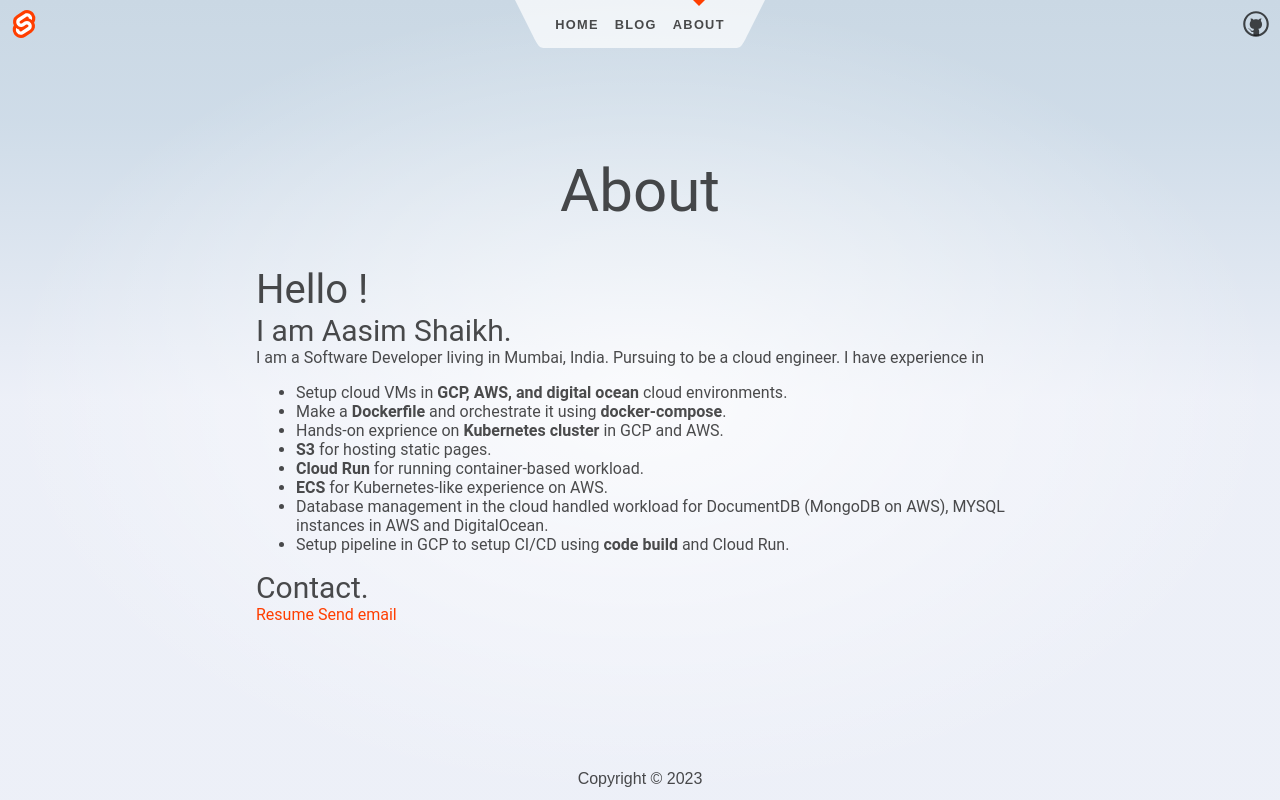
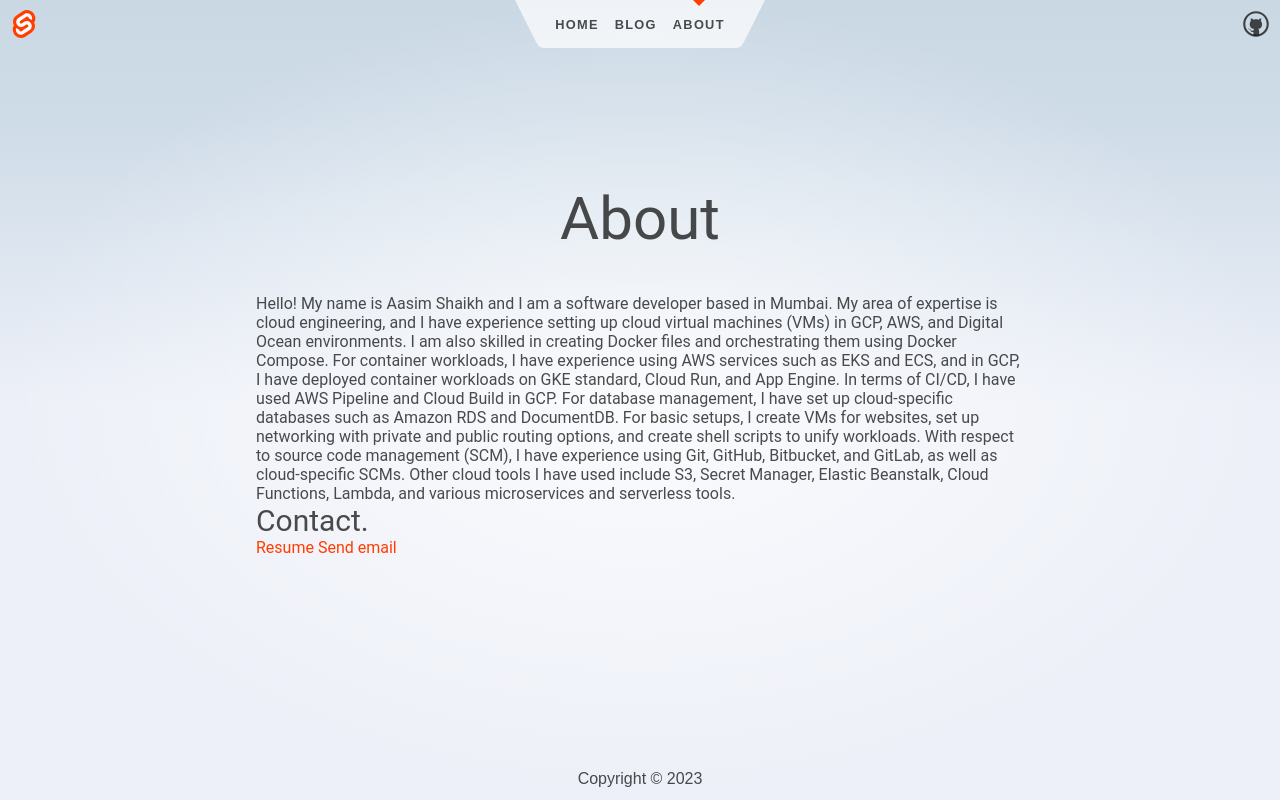
Before and after one commit to aasim-park/blog, a SvelteKit app: page /about in a window 1280 px wide. Built offline with nearby package versions, Linux system fonts and the light colour scheme.

Commit message:
removed consolelog and added about from AI

```diff
--- a/src/routes/about/+page.svelte
+++ b/src/routes/about/+page.svelte
@@ -9,29 +9,10 @@
 
 <div class="text-column">
 	<h1>About</h1>
-	<div class="hello">Hello !</div>
-	<div class="name">I am Aasim Shaikh.</div>
 	<div>
-		I am a Software Developer living in Mumbai, India. Pursuing to be a cloud engineer. I have
-		experience in
-		<ul>
-			<li>Setup cloud VMs in <b>GCP, AWS, and digital ocean</b> cloud environments.</li>
-
-			<li>Make a <b>Dockerfile</b> and orchestrate it using <b>docker-compose</b>.</li>
-			<li>Hands-on exprience on <b>Kubernetes cluster</b> in GCP and AWS.</li>
-			<li><b>S3</b> for hosting static pages.</li>
-			<li><b>Cloud Run</b> for running container-based workload.</li>
-			<li><b>ECS</b> for Kubernetes-like experience on AWS.</li>
-			<li>
-				Database management in the cloud handled workload for DocumentDB (MongoDB on AWS), MYSQL
-				instances in AWS and DigitalOcean.
-			</li>
-			<li>
-				Setup pipeline in GCP to setup CI/CD using <b>code build</b> and Cloud Run.
-			</li>
-		</ul>
+		Hello! My name is Aasim Shaikh and I am a software developer based in Mumbai. My area of expertise is cloud engineering, and I have experience setting up cloud virtual machines (VMs) in GCP, AWS, and Digital Ocean environments. I am also skilled in creating Docker files and orchestrating them using Docker Compose. For container workloads, I have experience using AWS services such as EKS and ECS, and in GCP, I have deployed container workloads on GKE standard, Cloud Run, and App Engine. In terms of CI/CD, I have used AWS Pipeline and Cloud Build in GCP. For database management, I have set up cloud-specific databases such as Amazon RDS and DocumentDB. For basic setups, I create VMs for websites, set up networking with private and public routing options, and create shell scripts to unify workloads. With respect to source code management (SCM), I have experience using Git, GitHub, Bitbucket, and GitLab, as well as cloud-specific SCMs. Other cloud tools I have used include S3, Secret Manager, Elastic Beanstalk, Cloud Functions, Lambda, and various microservices and serverless tools.
 	</div>
-	<div class="name">Contact.</div>
+	<div class="contact">Contact.</div>
 	<div>
 		<a href={resume}> Resume </a>
 		<a href="mailto: asimshaikh1993@gmail.com?subject = Contact"> Send email </a>
@@ -42,10 +23,7 @@
 	h1 {
 		font-size: 60px;
 	}
-	.hello {
-		font-size: 40px;
-	}
-	.name {
+	.contact {
 		font-size: 30px;
 	}
 </style>
--- a/src/routes/blog/+page.server.js
+++ b/src/routes/blog/+page.server.js
@@ -6,7 +6,7 @@ export const load = async function () {
 	// TODO: need to fix this _id error
 	// const data = await post.find().toArray();
 	// const result = data.map(())
-	console.log(data);
+	// console.log(data);
 	return {
 		posts: data
 	};
```
